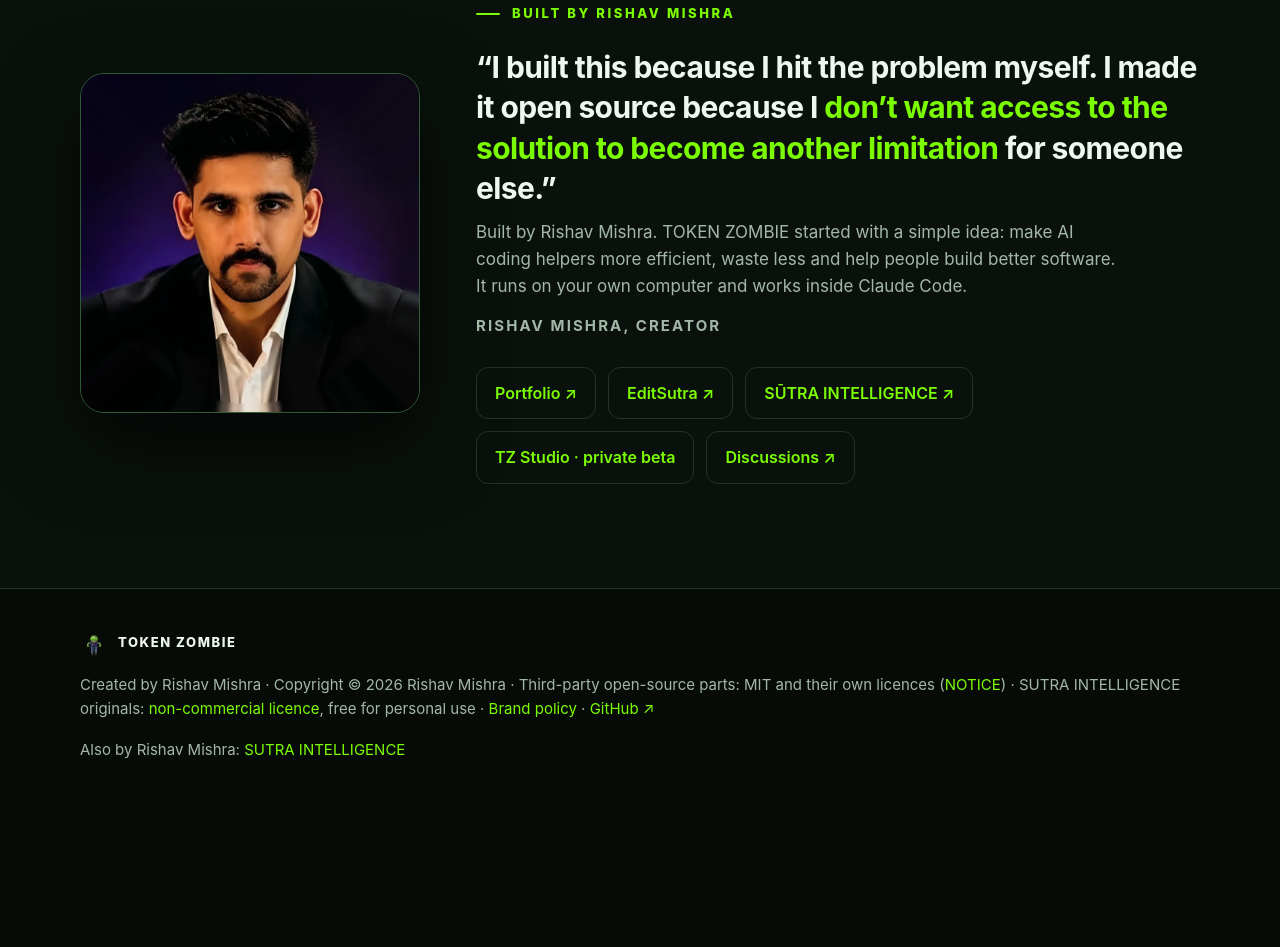
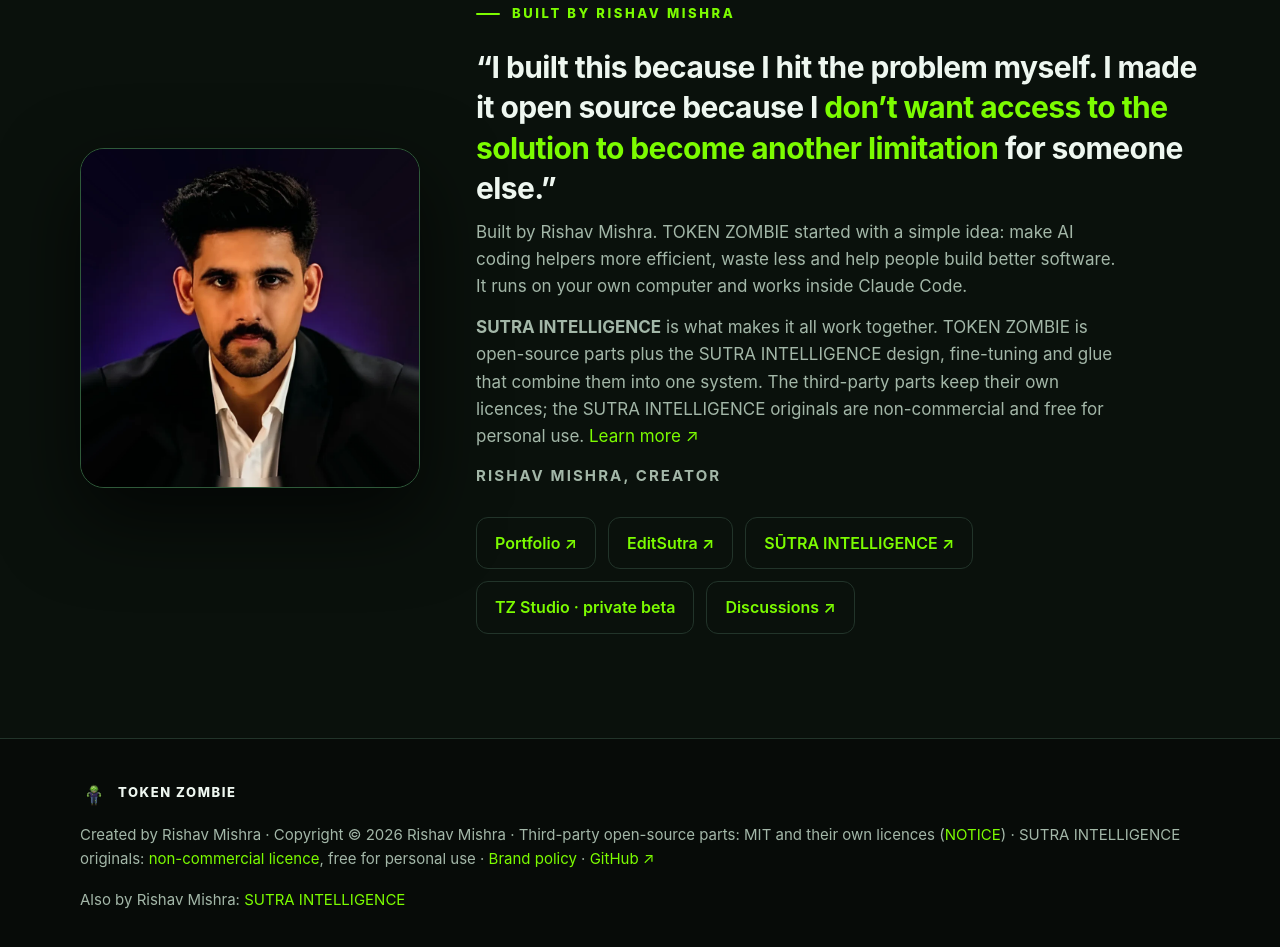
Before and after one commit to rishavm713-create/token-zombie, a website: page docs/index.html in a window 1280 px wide. Shown: the part 8610-9557 px from the top of the page. Before the commit the page ends 9413 px from the top, so only its background shows below. Drawn offline with Linux system fonts and the light colour scheme.

Commit message:
Licence: Indian-law wording, moral rights, termination; site: SUTRA INTELLIGENCE makes it work together
Co-Authored-By: Claude Sonnet 5.5 <noreply@anthropic.com>

```diff
--- a/docs/index.html
+++ b/docs/index.html
@@ -286,6 +286,7 @@ h1,h2,h3,.price{text-wrap:balance}p,li,.lead{text-wrap:pretty}</style>
 <div class="rv" style="--i:1"><p class="eyebrow">Built by Rishav Mishra</p>
 <blockquote>“I built this because I hit the problem myself. I made it open source because I <span>don’t want access to the solution to become another limitation</span> for someone else.”</blockquote>
 <p class="lede-c">Built by Rishav Mishra. TOKEN ZOMBIE started with a simple idea: make AI coding helpers more efficient, waste less and help people build better software. It runs on your own computer and works inside Claude Code.</p>
+<p class="lede-c"><b>SUTRA INTELLIGENCE</b> is what makes it all work together. TOKEN ZOMBIE is open-source parts plus the SUTRA INTELLIGENCE design, fine-tuning and glue that combine them into one system. The third-party parts keep their own licences; the SUTRA INTELLIGENCE originals are non-commercial and free for personal use. <a href="https://rishavm713-create.github.io/sutra-intelligence-site/">Learn more ↗</a></p>
 <div class="who">RISHAV MISHRA, CREATOR</div>
 <div class="sites"><a href="https://rishavm713-create.github.io/">Portfolio ↗</a><a href="https://editsutra.github.io/">EditSutra ↗</a><a href="https://rishavm713-create.github.io/sutra-intelligence-site/">SŪTRA INTELLIGENCE ↗</a><a href="studio.html">TZ Studio · private beta</a><a href="https://github.com/rishavm713-create/token-zombie/discussions">Discussions ↗</a></div></div>
 </div></div></section>
```
Also changed, not shown: 1 other file.
